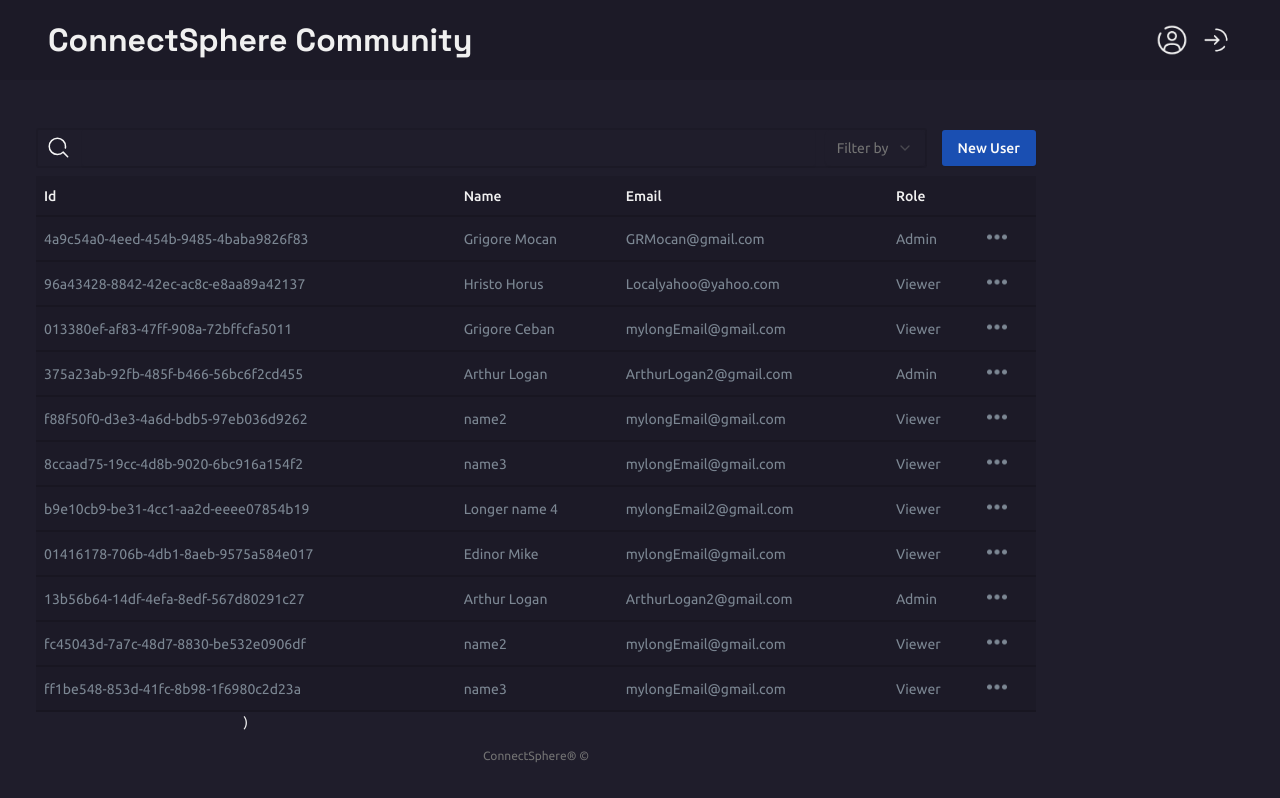
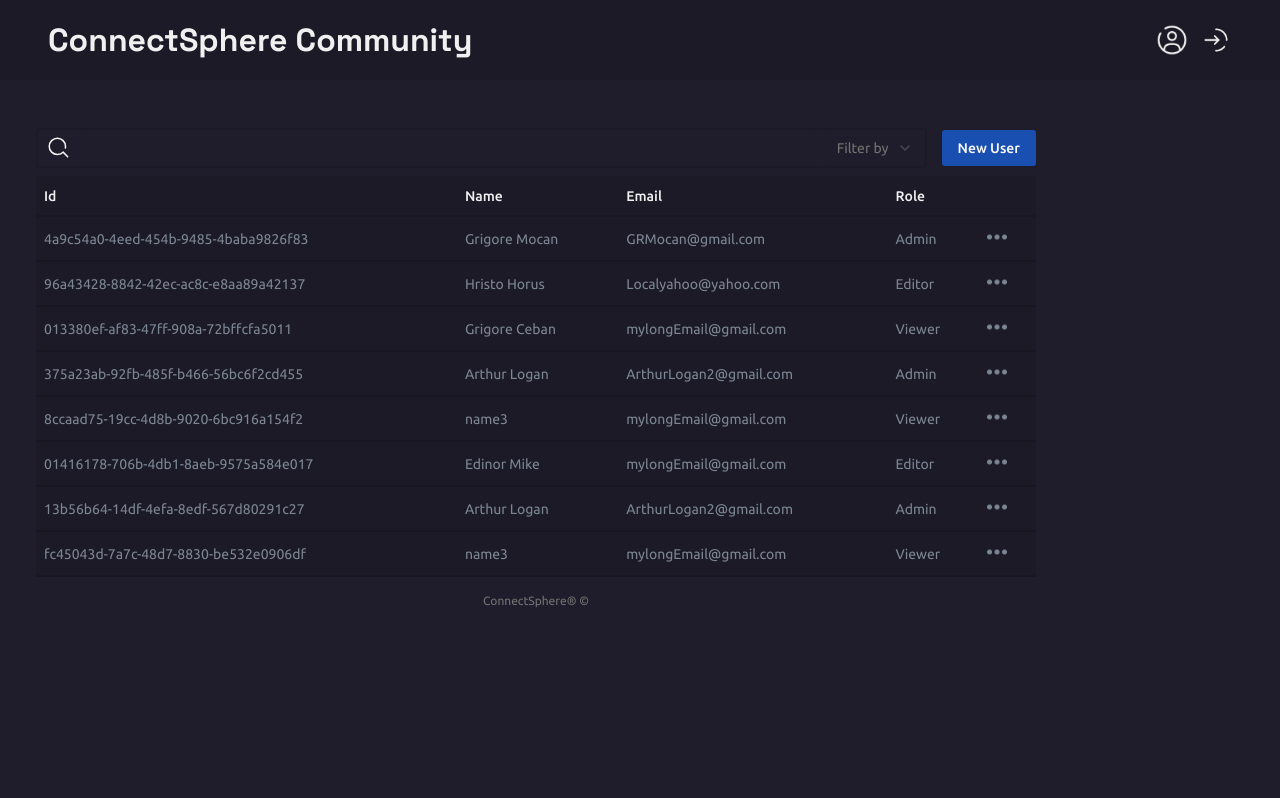
Before and after one commit to RuslanSisonyuk/react-user-management-dashboard-practice, a React (Vite) app: page / in a window 1280 px wide. Shown: the top 798 px of the page. Built offline with nearby package versions, Linux system fonts and the light colour scheme.

Commit message:
CHNG property 'role' of type user is now an enum

```diff
--- a/src/App.tsx
+++ b/src/App.tsx
@@ -3,20 +3,21 @@ import Navbar from './components/ui/Navbar';
 import { Toaster } from 'sonner';
 import UsersTable from './components/ui/UsersTable';
 import usersJson from './data/users.json';
-import { userSchema } from './types/userType';
+import { user,userSchema } from './types/userType';
 
 
 function App() {
 
-    //check users validation on page loadв
-    const filteredUsers = usersJson.filter((user,index)=>{
+  //check users validation on page load
+  const filteredUsers:user[] = [];
+  usersJson.map((user,index)=>{
     const result = userSchema.safeParse(user);
+    if(result.success){
+      console.log(result.data);
 
-      if(result.success){
-
-        if( user.role!=="Viewer" && user.role!=="Edior" && user.role!=="Admin"){
-          user.role = "Viewer"; //set default user role as viewer if role string is faulty
-        } //maybe can be rewriten with zod?
+      // if( user.role!=="Viewer" && user.role!=="Edior" && user.role!=="Admin"){
+      //   user.role = "Viewer"; //set default user role as viewer if role string is faulty
+      // } //maybe can be rewriten with zod?
 
       //check for duplicate id
       //findIndex always returns the first element that it finds, so if there's a dupe, the dupe's index is greater than the first found element yee
@@ -25,9 +26,10 @@ function App() {
         console.warn("Duplicate Id at Index: "+index);
       }
 
-        return user;
+      filteredUsers.push(result.data);
     }
   });
+
 
   return(
     <>
--- a/src/components/ui/UsersTable.tsx
+++ b/src/components/ui/UsersTable.tsx
@@ -100,7 +100,7 @@ export default function UsersTable({ passedUsers } : UserTableProps){
                             <TableCell>{user.role}</TableCell>
                             <TableRowActions onEdit={ onSubmitUpdateUser } onDelete={ onSubmitDeleteUser } user={user}/>
                         </TableRow>)
-                })
+                }
                 </TableBody>
                 <TableCaption className='text-xs'>ConnectSphere® ©</TableCaption>
             </Table>
--- a/src/types/userType.ts
+++ b/src/types/userType.ts
@@ -7,6 +7,7 @@ import { z } from "zod";
 //     role: string;
 //   }
 
+
 export const userSchema = z.object({
   id: z.string().uuid("Invalid UUID"),
   name: z.string().min(2, {
@@ -15,7 +16,7 @@ export const userSchema = z.object({
   email: z.string().email({
     message: "Enter a valid email address"
   }),
-  role: z.string().min(2, {
+  role: z.enum(["Viewer","Editor","Admin"],{
     message: "Select a role"
   }),
 })
```
Lines whose indentation alone changed are shown as unchanged.
